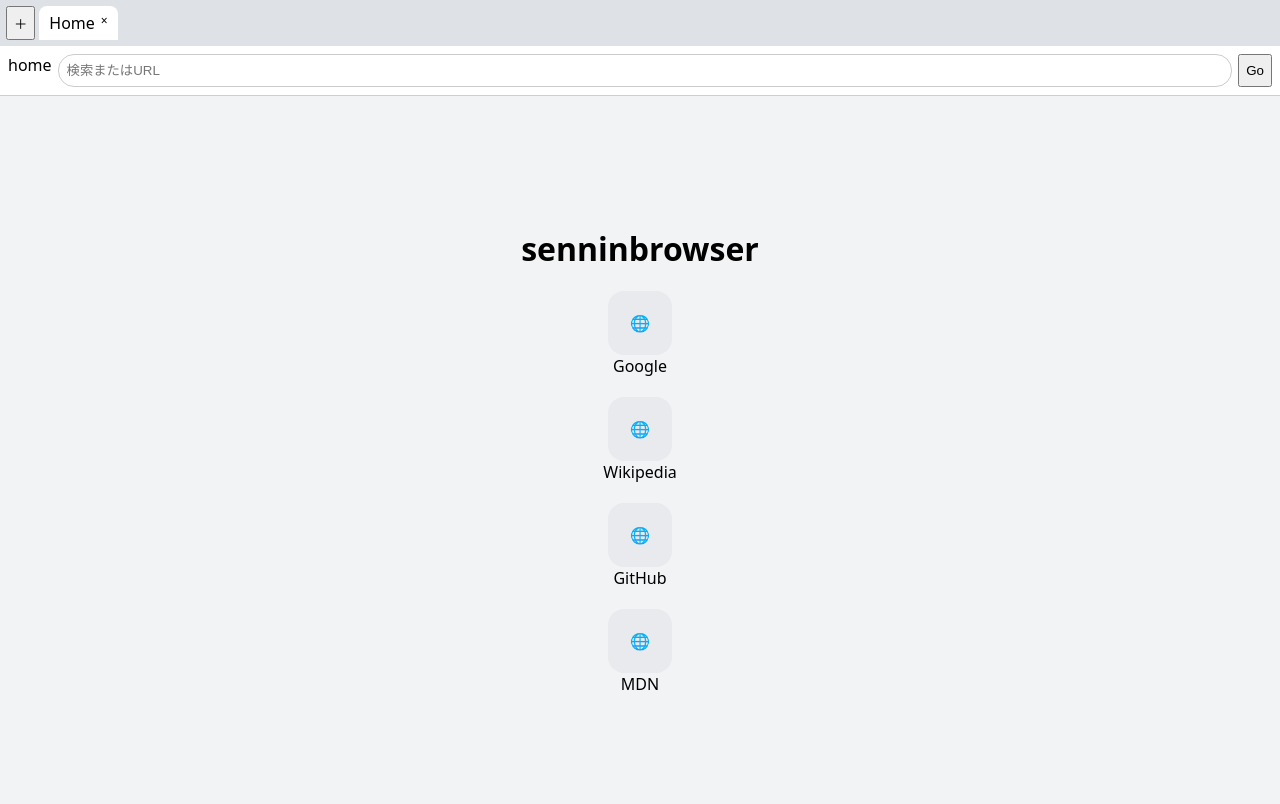
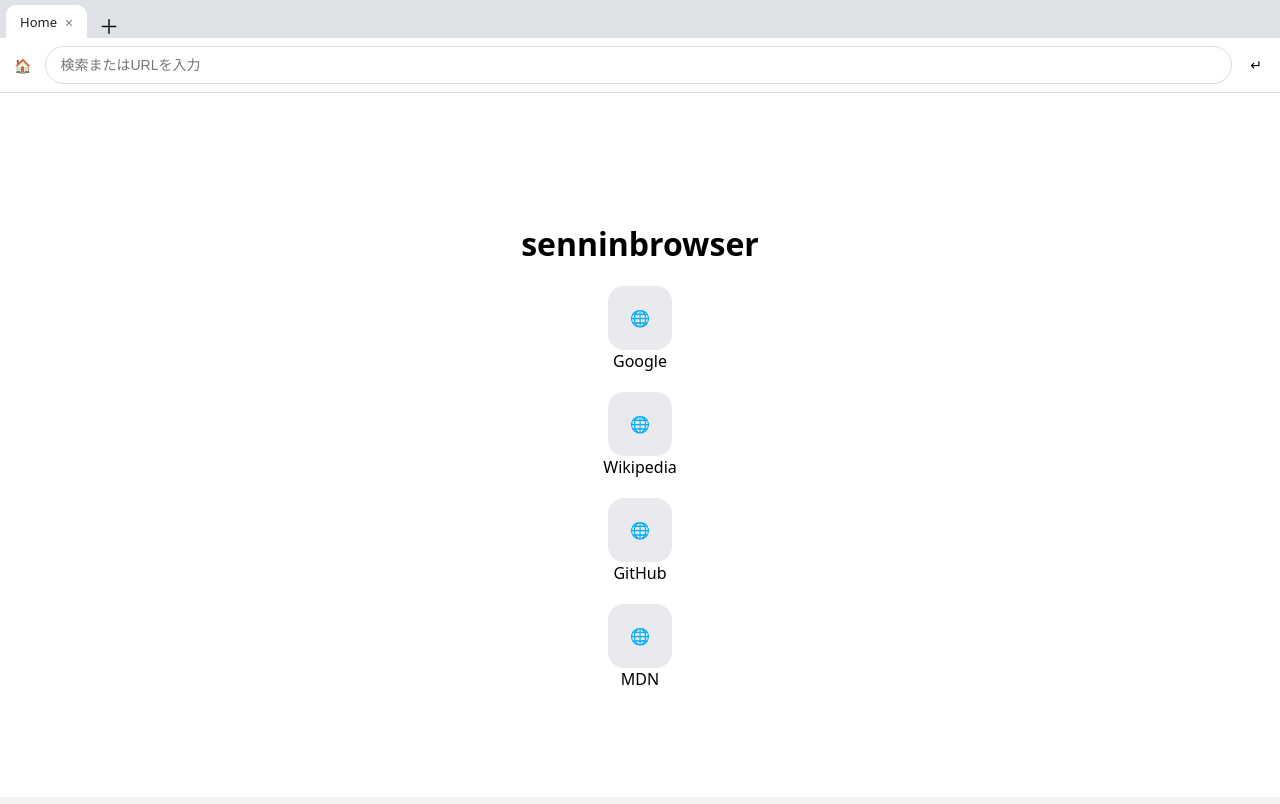
Before and after one commit to xianrendesu-max/Proxy, a website: page public/index.html in a window 1280 px wide. Drawn offline with Linux system fonts and the light colour scheme.

Commit message:
Update index.html

```diff
--- a/public/index.html
+++ b/public/index.html
@@ -2,35 +2,138 @@
 <html lang="ja">
 <head>
 <meta charset="UTF-8">
-<title>about bank</title>
+<title>about:bank</title>
+
 <link rel="stylesheet" href="/loading.css">
+
 <style>
-body { margin:0; font-family:system-ui; background:#f1f3f4; }
-#tabs { display:flex; gap:4px; padding:6px; background:#dee1e6; }
-.tab {
-  background:#e8eaed; padding:6px 10px;
-  border-radius:8px 8px 0 0;
-  display:flex; gap:6px; cursor:pointer;
-}
-.tab.active { background:#fff; }
-.tab .close { font-size:12px; cursor:pointer; }
-
-#toolbar {
-  display:flex; gap:6px; padding:8px;
-  background:#fff; border-bottom:1px solid #ccc;
-}
-#address {
-  flex:1; padding:8px;
-  border-radius:16px; border:1px solid #ccc;
+:root{
+  --bg:#f1f3f4;
+  --tab:#e8eaed;
+  --tab-active:#ffffff;
+  --border:#dadce0;
+  --text:#202124;
+  --blue:#1a73e8;
 }
 
-iframe {
+*{ box-sizing:border-box; }
+
+body{
+  margin:0;
+  font-family:system-ui,-apple-system,BlinkMacSystemFont,"Segoe UI",sans-serif;
+  background:var(--bg);
+  color:var(--text);
+}
+
+/* ===== タブバー ===== */
+#tabs{
+  display:flex;
+  align-items:flex-end;
+  gap:2px;
+  padding:6px 6px 0;
+  background:#dee1e6;
+}
+
+.tab{
+  display:flex;
+  align-items:center;
+  gap:8px;
+  padding:6px 14px;
+  height:32px;
+  background:var(--tab);
+  border-radius:10px 10px 0 0;
+  cursor:pointer;
+  font-size:13px;
+  user-select:none;
+  transition:background .15s;
+}
+
+.tab:hover{ background:#e2e4e7; }
+
+.tab.active{
+  background:var(--tab-active);
+  box-shadow:0 -1px 0 #fff;
+}
+
+.tab .close{
+  font-size:14px;
+  opacity:.6;
+}
+.tab .close:hover{ opacity:1; }
+
+#newTab{
+  margin-left:4px;
+  width:28px;
+  height:28px;
+  border-radius:50%;
+  border:none;
+  background:transparent;
+  font-size:20px;
+  cursor:pointer;
+}
+#newTab:hover{ background:#d2d5da; }
+
+/* ===== ツールバー ===== */
+#toolbar{
+  display:flex;
+  align-items:center;
+  gap:8px;
+  padding:8px;
+  background:#ffffff;
+  border-bottom:1px solid var(--border);
+}
+
+#lock{
+  font-size:14px;
+  padding:6px;
+}
+
+#address{
+  flex:1;
+  padding:10px 14px;
+  border-radius:999px;
+  border:1px solid var(--border);
+  font-size:14px;
+  outline:none;
+}
+#address:hover{ background:#f8f9fa; }
+#address:focus{
+  background:#fff;
+  border-color:var(--blue);
+  box-shadow:0 0 0 1px var(--blue);
+}
+
+#go{
+  border:none;
+  background:transparent;
+  font-size:14px;
+  cursor:pointer;
+  padding:6px 10px;
+  border-radius:6px;
+}
+#go:hover{ background:#f1f3f4; }
+
+/* ===== iframe ===== */
+iframe{
   width:100%;
-  height:calc(100vh - 92px);
+  height:calc(100vh - 96px);
   border:none;
   display:none;
+  background:#fff;
 }
-iframe.active { display:block; }
+iframe.active{ display:block; }
+
+/* ===== ローディング ===== */
+#loadingBar{
+  position:fixed;
+  top:0;
+  left:0;
+  height:3px;
+  width:0%;
+  background:var(--blue);
+  transition:width .25s ease;
+  z-index:9999;
+}
 </style>
 </head>
 
@@ -38,53 +141,56 @@
 
 <div id="loadingBar"></div>
 
+<!-- タブ -->
 <div id="tabs">
-  <button onclick="newTab()">＋</button>
+  <button id="newTab" onclick="newTab()">＋</button>
 </div>
 
+<!-- アドレスバー -->
 <div id="toolbar">
-  <div id="lock">home</div>
-  <input id="address" placeholder="検索またはURL">
-  <button onclick="go()">Go</button>
+  <div id="lock">🏠</div>
+  <input id="address" placeholder="検索またはURLを入力">
+  <button id="go" onclick="go()">↵</button>
 </div>
 
+<!-- iframe -->
 <div id="frames"></div>
 
 <script>
 let tabs={}, active=null, id=0;
 
+/* ===== ローディング ===== */
 function startLoading(){
-  const b=document.getElementById("loadingBar");
-  b.style.width="20%";
+  const b=loadingBar;
+  b.style.width="15%";
   setTimeout(()=>b.style.width="70%",200);
 }
 function endLoading(){
-  const b=document.getElementById("loadingBar");
+  const b=loadingBar;
   b.style.width="100%";
   setTimeout(()=>b.style.width="0%",300);
 }
 
+/* ===== タブ ===== */
 function newTab(){
   const tid=id++;
-  tabs[tid]={ history:[], index:-1 };
+  tabs[tid]={};
 
   const tab=document.createElement("div");
   tab.className="tab";
-  tab.draggable=true;
   tab.innerHTML=`<span>Home</span><span class="close">×</span>`;
   tab.onclick=()=>activate(tid);
   tab.querySelector(".close").onclick=e=>{
     e.stopPropagation();
     closeTab(tid);
   };
-  document.getElementById("tabs").appendChild(tab);
-
-  const frame=document.createElement("iframe");
-  frame.src="/home.html";
-  document.getElementById("frames").appendChild(frame);
 
   tabs[tid].tab=tab;
-  tabs[tid].iframe=frame;
+  tabs[tid].iframe=document.createElement("iframe");
+  tabs[tid].iframe.src="/home.html";
+
+  document.getElementById("tabs").insertBefore(tab,newTabBtn);
+  document.getElementById("frames").appendChild(tabs[tid].iframe);
 
   activate(tid);
 }
@@ -102,8 +208,10 @@
   document.querySelectorAll("iframe").forEach(f=>f.classList.remove("active"));
   tabs[tid].tab.classList.add("active");
   tabs[tid].iframe.classList.add("active");
+  lock.textContent="🏠";
 }
 
+/* ===== ナビゲーション ===== */
 function normalize(v){
   if(v.startsWith("http")) return v;
   if(v.includes(".")&&!v.includes(" "))
@@ -119,14 +227,19 @@
   const d=await r.json();
   tabs[active].iframe.srcdoc=d.html;
   tabs[active].tab.firstChild.textContent=new URL(url).hostname;
-  lock.textContent=d.secure?"🔒":"🔒";
+  lock.textContent=d.secure?"🔒":"⚠️";
   endLoading();
 }
+
+address.addEventListener("keydown",e=>{
+  if(e.key==="Enter") go();
+});
 
 window.addEventListener("message",e=>{
   if(e.data.type==="navigate") go(e.data.value);
 });
 
+const newTabBtn=document.getElementById("newTab");
 newTab();
 </script>
 
```
